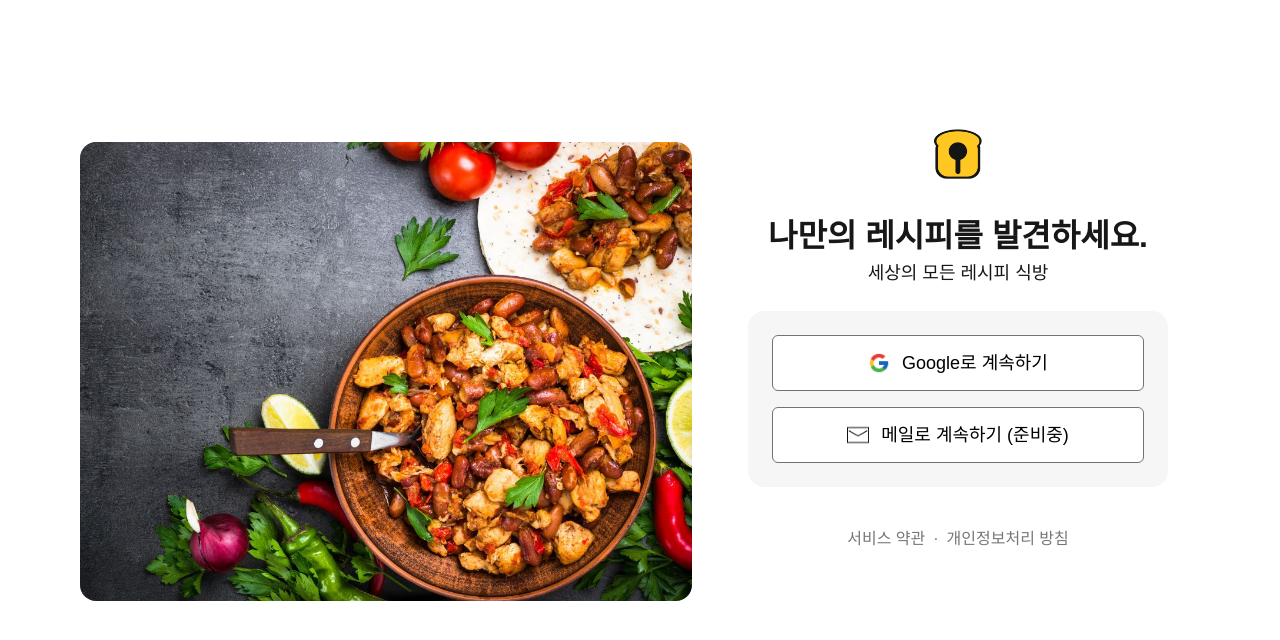
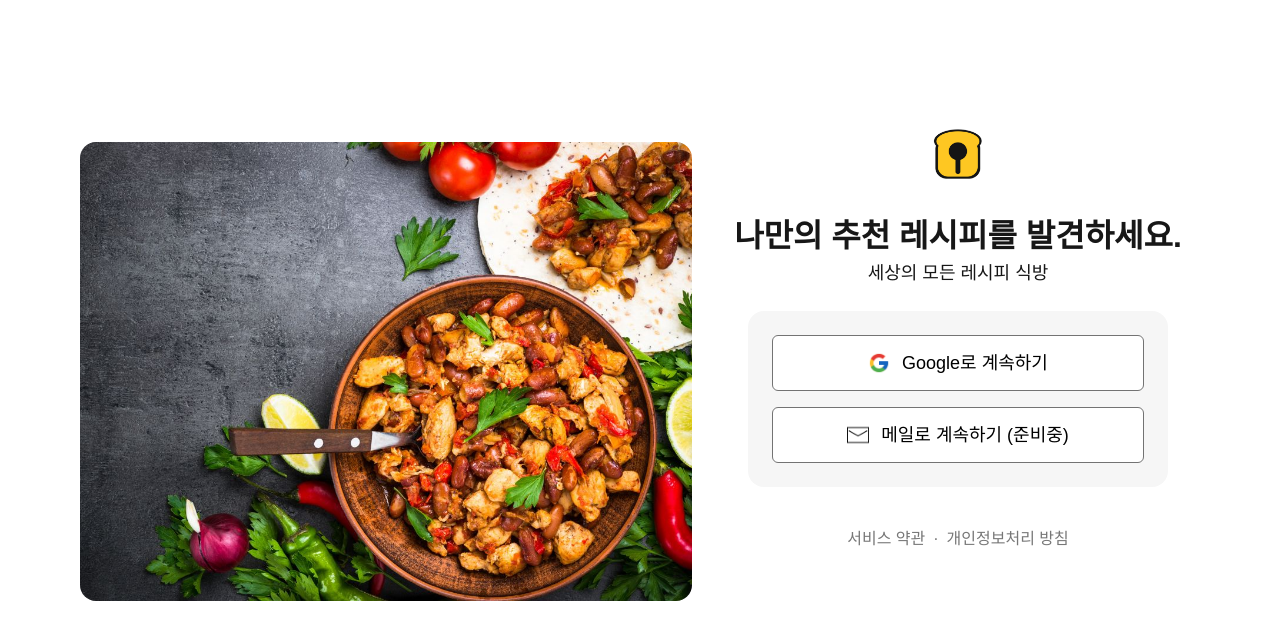
Before and after one commit to sigbang/sigbang_monorepo, a Next.js app in the folder sigbang_user_front/: page /login in a window 1280 px wide. Shown: the top 640 px of the page. Built offline with nearby package versions, Linux system fonts and the light colour scheme; no server answers.

Commit message:
chore: 프론트 배포 테스트

```diff
--- a/sigbang_user_front/src/app/login/page.tsx
+++ b/sigbang_user_front/src/app/login/page.tsx
@@ -35,7 +35,7 @@ export default function LoginPage() {
                 <Image src="/logo.png" alt="식방" width={52} height={52} />
               </Link>
               <div className="h-6 md:h-8" />
-              <h1 className="text-[28px] md:text-[32px] font-bold text-left">나만의 레시피를 발견하세요.</h1>
+              <h1 className="text-[28px] md:text-[32px] font-bold text-left">나만의 추천 레시피를 발견하세요.</h1>
               <h2 className="text-[16px] md:text-[18px] text-left">세상의 모든 레시피 식방</h2>
               <div className="h-4 md:h-6" />
               <div className="w-full max-w-[420px] rounded-2xl bg-[#f6f6f6] p-6">
```
